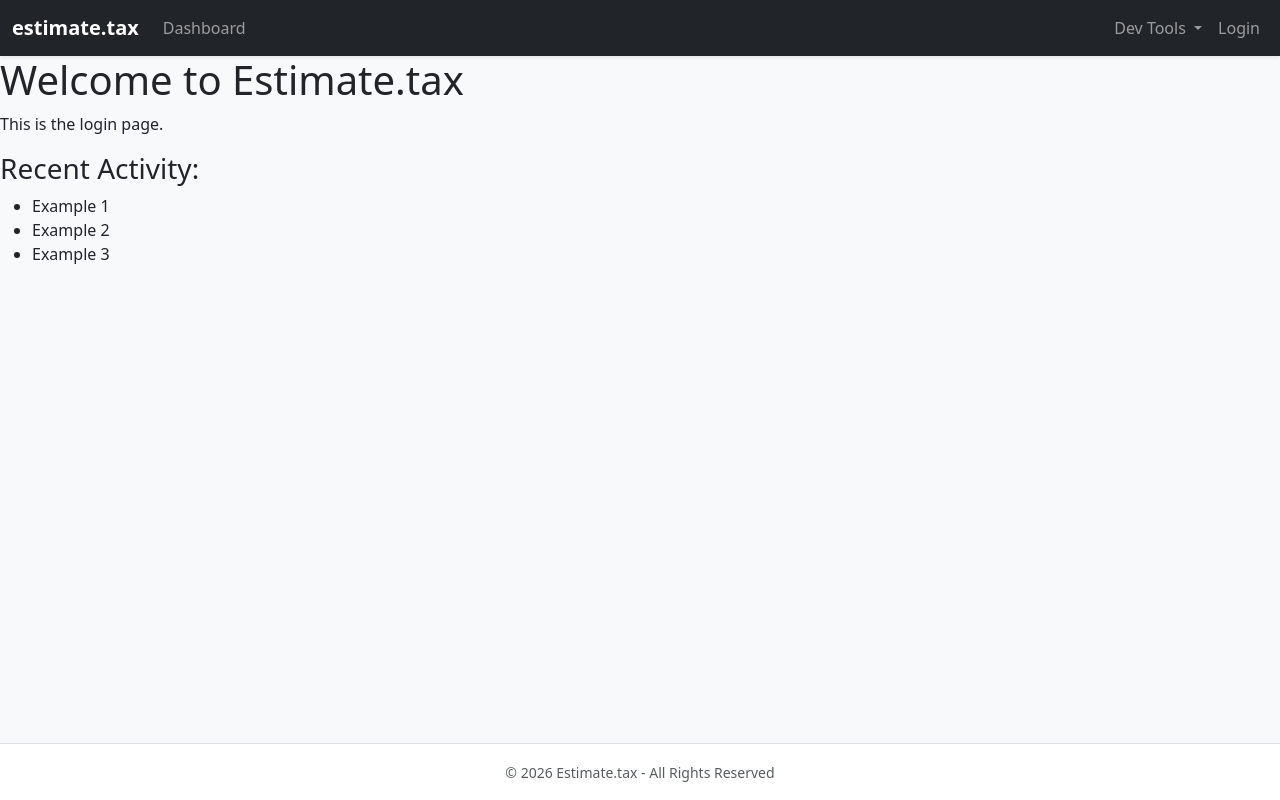
After one commit to clickyquack/estimate-tax, a Flask app: page /login in a window 1280 px wide. The commit adds this page. Run offline with Flask 3, Linux system fonts and the light colour scheme.

Commit message:
Updated several pages

```diff
--- a/app/__init__.py
+++ b/app/__init__.py
@@ -1,4 +1,4 @@
-from flask import Flask, render_template
+from flask import Flask, render_template, request, redirect, url_for
 
 from .extensions import db
 from config import Config
@@ -29,6 +29,10 @@ def create_app():
     def index():
         return render_template('index.html')
 
+    @app.route('/login')
+    def login():
+        return render_template('login.html')
+
     @app.route('/dashboard')
     def dashboard():
         from .models import Client
@@ -44,26 +48,34 @@ def create_app():
 
     # Test route
     @app.route('/test')
-    def hello():
-        return "<h1>Estimate.tax Test Dashboard</h1> <p><a href=\"/\">Index</a></p> <p><a href=\"/test-db\">Test Database</a></p> "
-
+    def test():
+        return render_template('test.html')
 
     # Test database
     @app.route('/test-db')
     def test_db():
         from .models import Client
-        import uuid # Generates a short unique string
 
-        # 1. Create a unique identifier for this specific test run
+        # Obtain all clients from the database
+        all_clients = Client.query.all()
+
+        # Pass the clients and the name of the last added client to the template
+        return render_template('test_db.html', clients=all_clients)
+
+    # Add new client to database
+    @app.route('/generate_client', methods=['POST'])
+    def generate_client():
+        from .models import Client
+        import uuid
+
+        # Generate test client
         unique_id = str(uuid.uuid4())[:8]
-
-        # 2. Use that ID to make the name and email unique
         new_client = Client(
-            name=f"{unique_id}",
+            name=f"Test-{unique_id}",
             email=f"{unique_id}@email.com"
         )
 
-        # 3. Try to add and commit
+        # Add client to database
         try:
             db.session.add(new_client)
             db.session.commit()
@@ -71,11 +83,8 @@ def create_app():
             db.session.rollback()
             return f"Database Error: {e}"
 
-        # 4. Return the full list to see the unique entries growing
-        all_clients = Client.query.all()
-        output = [f"ID: {c.id} | Name: {c.name} | Email: {c.email}" for c in all_clients]
-
-        return "<br>".join(output)
+        # 3. Redirect back to the test page to see the update
+        return redirect(url_for('test_db'))
 
 
 
--- a/app/templates/base.html
+++ b/app/templates/base.html
@@ -1,18 +1,73 @@
 <!DOCTYPE html>
-<html>
+<html lang="en">
 <head>
-    <title>Estimate.tax</title>
+    <meta charset="UTF-8">
+    <meta name="viewport" content="width=device-width, initial-scale=1.0">
+    <title>{% block title %}Estimate.tax{% endblock %}</title>
+
+    <link href="https://cdn.jsdelivr.net/npm/bootstrap@5.3.0/dist/css/bootstrap.min.css" rel="stylesheet">
+
     <link rel="stylesheet" href="{{ url_for('static', filename='css/style.css') }}">
+
+    <style>
+        body {
+            display: flex;
+            flex-direction: column;
+            min-height: 100vh;
+            background-color: #f8f9fa;
+        }
+        .content-wrapper {
+            flex: 1;
+        }
+    </style>
 </head>
 <body>
-    <nav>
-        <a href="{{ url_for('dashboard') }}">Dashboard</a>
-        <a href="{{ url_for('hello') }}">Test Dashboard</a>
-        <a href="{{ url_for('test_db') }}">Database Test</a>
+
+    <nav class="navbar navbar-expand-lg navbar-dark bg-dark shadow-sm">
+        <div class="container-fluid">
+            <a class="navbar-brand fw-bold" href="{{ url_for('index') }}">estimate.tax</a>
+
+            <button class="navbar-toggler" type="button" data-bs-toggle="collapse" data-bs-target="#mainNav">
+                <span class="navbar-toggler-icon"></span>
+            </button>
+
+            <div class="collapse navbar-collapse" id="mainNav">
+                <ul class="navbar-nav me-auto mb-2 mb-lg-0">
+                    <li class="nav-item">
+                        <a class="nav-link" href="{{ url_for('dashboard') }}">Dashboard</a>
+                    </li>
+                </ul>
+
+                <ul class="navbar-nav ms-auto">
+                    <li class="nav-item dropdown">
+                        <a class="nav-link dropdown-toggle" href="#" role="button" data-bs-toggle="dropdown">
+                            Dev Tools
+                        </a>
+                        <ul class="dropdown-menu dropdown-menu-end">
+                            <li><a class="dropdown-item" href="{{ url_for('test') }}">Test Dashboard</a></li>
+                            <li><a class="dropdown-item" href="{{ url_for('test_db') }}">Database Test</a></li>
+                        </ul>
+                    </li>
+                    <li class="nav-item">
+                        <a class="nav-link" href="{{ url_for('login') }}">Login</a>
+                    </li>
+                </ul>
+            </div>
+        </div>
     </nav>
 
-    <div class="container">
+    <div class="content-wrapper">
         {% block content %}{% endblock %}
     </div>
+
+    <footer class="bg-white border-top py-3 mt-4">
+        <div class="container text-center">
+            <span class="text-muted small">&copy; 2026 Estimate.tax - All Rights Reserved</span>
+        </div>
+    </footer>
+
+    <script src="https://cdn.jsdelivr.net/npm/bootstrap@5.3.0/dist/js/bootstrap.bundle.min.js"></script>
+
+    {% block scripts %}{% endblock %}
 </body>
 </html>
--- /dev/null
+++ b/app/templates/login.html
@@ -0,0 +1,17 @@
+{% extends "base.html" %}
+
+{% block title %}Login{% endblock %}
+
+{% block content %}
+    <h1>Welcome to Estimate.tax</h1>
+    <p>This is the login page.</p>
+
+    <h3>Recent Activity:</h3>
+    <ul>
+        <li>Example 1</li>
+        <li>Example 2</li>
+        <li>Example 3</li>
+    </ul>
+{% endblock %}
+
+{% block scripts %}{% endblock %}
```
Also changed, not shown: app/templates/index.html (+17 -9 lines), app/templates/test.html (added, +12 -0 lines), app/templates/test_db.html (added, +45 -0 lines).
